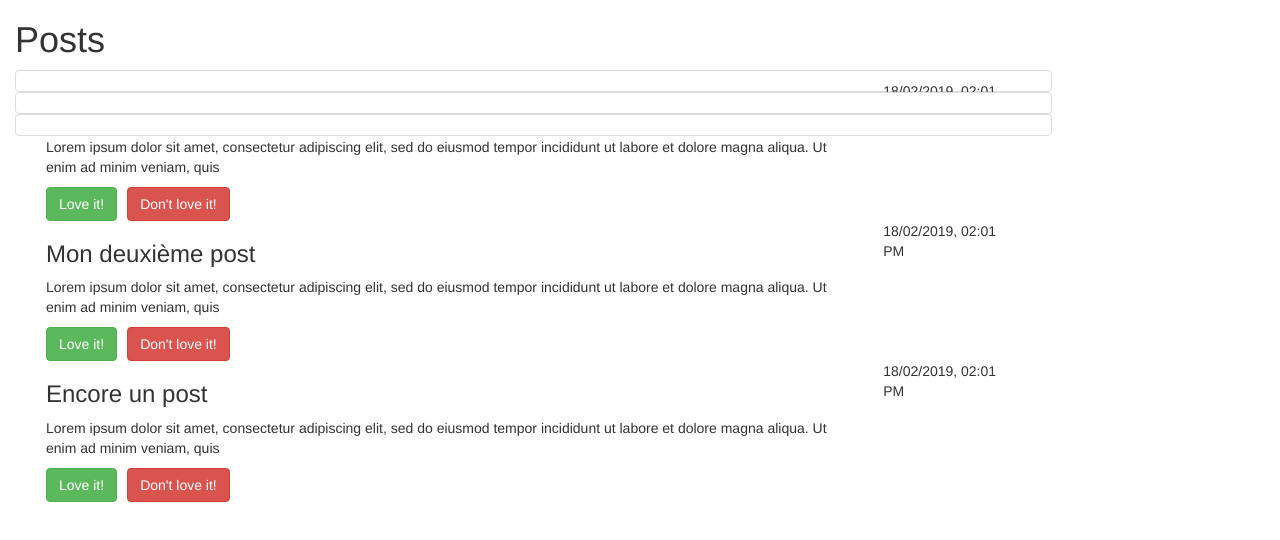
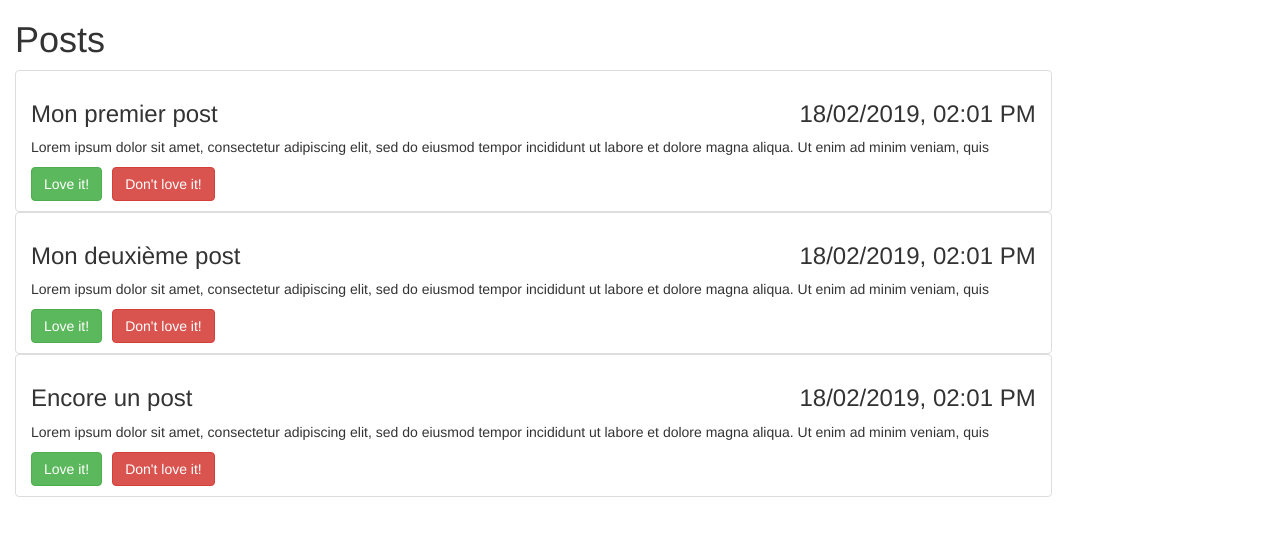
Before and after one commit to lotfim/ng_activite1, an Angular app: page / in a window 1280 px wide. Shown: the top 540 px of the page. Built offline with nearby package versions, Linux system fonts and the light colour scheme.

Commit message:
Style correction

```diff
--- a/src/app/post-list-item-component/post-list-item-component.component.html
+++ b/src/app/post-list-item-component/post-list-item-component.component.html
@@ -1,12 +1,8 @@
 <li [ngClass]="{'list-group-item-success': loveIts > 0,'list-group-item':true,'list-group-item-danger': loveIts < 0}">
-	<div class="col-md-10">
-		<h3>{{title}} </h3>
+		<h3>{{title}} <span style="float:right;"> {{created_at | date:'dd/MM/yyyy, hh:mm aa'}}</span></h3>
 		<p>{{content}}</p>
 		<button class="btn btn-success" (click)="onLike();"> Love it! </button>
 		<button style="position:relative;left:10px;" class="btn btn-danger" (click)="onDislike()"> Don't love it! </button>
-	</div>
-	<div class="col-md-2">
-		<span> {{created_at | date:'dd/MM/yyyy, hh:mm aa'}}</span>
-	</div>
+
 
 </li>
```
